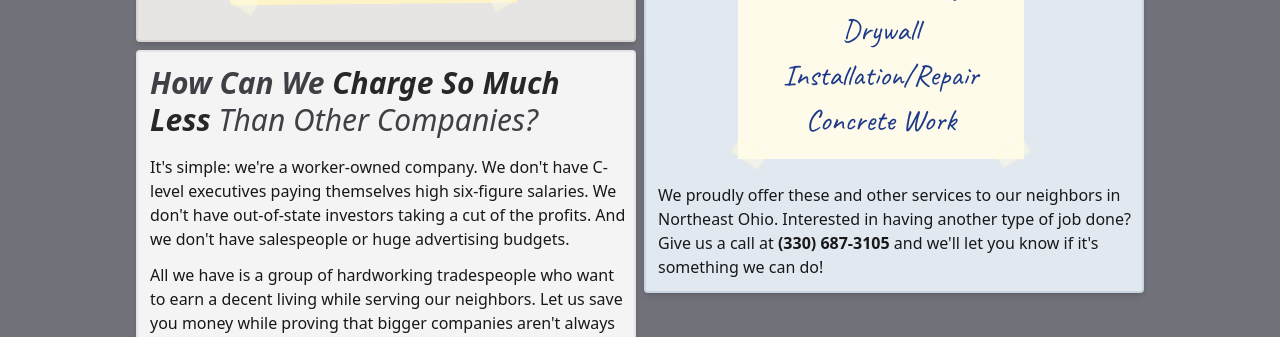
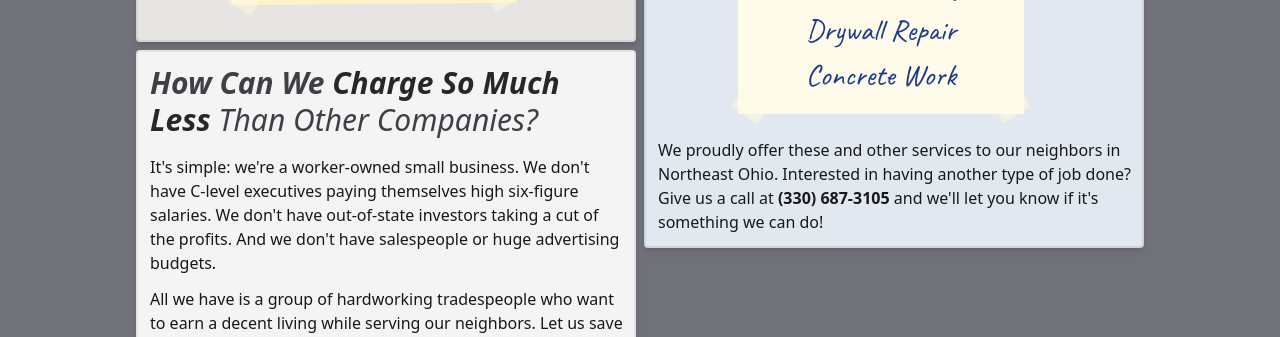
Before and after one commit to Joannamcregan/mcgee-waterproofing-site, a website: page index.html in a window 1280 px wide. Shown: the part 1740-2077 px from the top of the page. Drawn offline with Linux system fonts and the light colour scheme; a web font is replaced by a local one.

Commit message:
Add files via upload

```diff
--- a/index.html
+++ b/index.html
@@ -73,7 +73,7 @@
                 <h2 class="font-medium text-[30px] text-zinc-800 mb-2 leading-tight pb-2 text-center md:text-left">
                     <span class="font-bold text-zinc-700"><em>How Can We </span><strong class="font-bold">Charge So Much Less </strong><span class="text-zinc-700">Than Other Companies?</em></span>
                 </h2>
-                <p class="pb-3">It's simple: we're a worker-owned company. We don't have C-level executives paying themselves high six-figure salaries. We don't have out-of-state investors taking a cut of the profits. And we don't have salespeople or huge advertising budgets.</p>
+                <p class="pb-3">It's simple: we're a worker-owned small business. We don't have C-level executives paying themselves high six-figure salaries. We don't have out-of-state investors taking a cut of the profits. And we don't have salespeople or huge advertising budgets.</p>
                 <p>All we have is a group of hardworking tradespeople who want to earn a decent living while serving our neighbors. Let us save you money while proving that bigger companies aren't always better!</p>
             </div>
             <div id="reasons" class="transition-colors duration-1000 ease-in-out w-full break-inside-avoid mb-2 py-3 pl-3 pr-2 bg-zinc-200 shadow-md rounded border-2 border-zinc-300">
@@ -115,7 +115,7 @@
                     <p>Junk Removal</p>
                     <p>Power-Washing</p>
                     <p>Gutter Cleaning</p>
-                    <p>Drywall Installation/Repair</p>
+                    <p>Drywall Repair</p>
                     <p>Concrete Work</p>
                 </div>
                 <p>We proudly offer these and other services to our neighbors in Northeast Ohio. Interested in having another type of job done? Give us a call at <strong>(330) 687-3105</strong> and we'll let you know if it's something we can do!</p>
--- a/src/main.js
+++ b/src/main.js
@@ -96,91 +96,91 @@ function glowUp(){
     setTimeout(()=>  footer.classList.add('bg-[#541c46]'), 17000);
     setTimeout(()=>  footer.classList.remove('animate-unfurl'), 23000);
     //frame akron picture
-    setTimeout(()=>  akronTape0.classList.add('hidden'), 23250);
-    setTimeout(()=>  akronTape1.classList.add('hidden'), 23500);
-    setTimeout(()=>  akronTape2.classList.add('hidden'), 23750);
-    setTimeout(()=>  akronTape3.classList.add('hidden'), 24000);
-    setTimeout(()=>  akronBackground.classList.add('bg-[#6e6253]'), 24500);
-    setTimeout(()=>  akronBackground.classList.remove('bg-gradient-to-br'), 24500);
-    setTimeout(()=>  akronBackground.classList.remove('from-amber-50'), 24500);
-    setTimeout(()=>  akronBackground.classList.remove('via-amber-100'), 24500);
-    setTimeout(()=>  akronBackground.classList.remove('to-amber-50'), 24500);
-    setTimeout(()=>  akronBackground.classList.add('shadow-md'), 25000);
-    setTimeout(()=>  akronBackground.classList.add('shadow-gray-700'), 25000);
-    setTimeout(()=>  akron.classList.remove('saturate-50'), 26000);
-    setTimeout(()=>  akron.classList.remove('opacity-75'), 26000);
-    setTimeout(()=>  akron.classList.remove('contrast-60'), 26000);
-    setTimeout(()=>  akron.classList.add('shadow-inner'), 26000);
-    setTimeout(()=>  akron.classList.add('shadow-gray-700'), 26000);
-    setTimeout(()=>  akronBackground.classList.remove('rotate-[0.5deg]'), 27000);
+    setTimeout(()=>  akronTape0.classList.add('hidden'), 17250);
+    setTimeout(()=>  akronTape1.classList.add('hidden'), 17500);
+    setTimeout(()=>  akronTape2.classList.add('hidden'), 17750);
+    setTimeout(()=>  akronTape3.classList.add('hidden'), 18000);
+    setTimeout(()=>  akronBackground.classList.add('bg-[#6e6253]'), 18500);
+    setTimeout(()=>  akronBackground.classList.remove('bg-gradient-to-br'), 18500);
+    setTimeout(()=>  akronBackground.classList.remove('from-amber-50'), 18500);
+    setTimeout(()=>  akronBackground.classList.remove('via-amber-100'), 18500);
+    setTimeout(()=>  akronBackground.classList.remove('to-amber-50'), 18500);
+    setTimeout(()=>  akronBackground.classList.add('shadow-md'), 19000);
+    setTimeout(()=>  akronBackground.classList.add('shadow-gray-700'), 19000);
+    setTimeout(()=>  akron.classList.remove('saturate-50'), 20000);
+    setTimeout(()=>  akron.classList.remove('opacity-75'), 20000);
+    setTimeout(()=>  akron.classList.remove('contrast-60'), 20000);
+    setTimeout(()=>  akron.classList.add('shadow-inner'), 20000);
+    setTimeout(()=>  akron.classList.add('shadow-gray-700'), 20000);
+    setTimeout(()=>  akronBackground.classList.remove('rotate-[0.5deg]'), 21000);
     //frame mansfield picture
-    setTimeout(()=>  mansfieldTape0.classList.add('hidden'), 27250);
-    setTimeout(()=>  mansfieldTape1.classList.add('hidden'), 27500);
-    setTimeout(()=>  mansfieldTape2.classList.add('hidden'), 27750);
-    setTimeout(()=>  mansfieldTape3.classList.add('hidden'), 28000);
-    setTimeout(()=>  mansfieldBackground.classList.add('bg-[#6e6253]'), 28500);
-    setTimeout(()=>  mansfieldBackground.classList.remove('bg-gradient-to-br'), 28500);
-    setTimeout(()=>  mansfieldBackground.classList.remove('from-amber-50'), 28500);
-    setTimeout(()=>  mansfieldBackground.classList.remove('via-amber-100'), 28500);
-    setTimeout(()=>  mansfieldBackground.classList.remove('to-amber-50'), 28500);
-    setTimeout(()=>  mansfieldBackground.classList.remove('rotate-[0.3deg]'), 29000);
-    setTimeout(()=>  mansfieldBackground.classList.add('shadow-md'), 29000);
-    setTimeout(()=>  mansfieldBackground.classList.add('shadow-gray-700'), 29000);
-    setTimeout(()=>  mansfield.classList.remove('saturate-50'), 30000);
-    setTimeout(()=>  mansfield.classList.remove('opacity-75'), 30000);
-    setTimeout(()=>  mansfield.classList.remove('contrast-60'), 30000);
-    setTimeout(()=>  mansfield.classList.add('shadow-inner'), 30000);
-    setTimeout(()=>  mansfield.classList.add('shadow-gray-700'), 30000);
+    setTimeout(()=>  mansfieldTape0.classList.add('hidden'), 21250);
+    setTimeout(()=>  mansfieldTape1.classList.add('hidden'), 21500);
+    setTimeout(()=>  mansfieldTape2.classList.add('hidden'), 21750);
+    setTimeout(()=>  mansfieldTape3.classList.add('hidden'), 22000);
+    setTimeout(()=>  mansfieldBackground.classList.add('bg-[#6e6253]'), 22500);
+    setTimeout(()=>  mansfieldBackground.classList.remove('bg-gradient-to-br'), 22500);
+    setTimeout(()=>  mansfieldBackground.classList.remove('from-amber-50'), 22500);
+    setTimeout(()=>  mansfieldBackground.classList.remove('via-amber-100'), 22500);
+    setTimeout(()=>  mansfieldBackground.classList.remove('to-amber-50'), 22500);
+    setTimeout(()=>  mansfieldBackground.classList.remove('rotate-[0.3deg]'), 23000);
+    setTimeout(()=>  mansfieldBackground.classList.add('shadow-md'), 23000);
+    setTimeout(()=>  mansfieldBackground.classList.add('shadow-gray-700'), 23000);
+    setTimeout(()=>  mansfield.classList.remove('saturate-50'), 24000);
+    setTimeout(()=>  mansfield.classList.remove('opacity-75'), 24000);
+    setTimeout(()=>  mansfield.classList.remove('contrast-60'), 24000);
+    setTimeout(()=>  mansfield.classList.add('shadow-inner'), 24000);
+    setTimeout(()=>  mansfield.classList.add('shadow-gray-700'), 24000);
     //frame cleveland picture
-    setTimeout(()=>  clevelandTape0.classList.add('hidden'), 31250);
-    setTimeout(()=>  clevelandTape1.classList.add('hidden'), 31500);
-    setTimeout(()=>  clevelandTape2.classList.add('hidden'), 31750);
-    setTimeout(()=>  clevelandTape3.classList.add('hidden'), 32000);
-    setTimeout(()=>  clevelandBackground.classList.add('bg-[#6e6253]'), 32500);
-    setTimeout(()=>  clevelandBackground.classList.remove('bg-gradient-to-br'), 32500);
-    setTimeout(()=>  clevelandBackground.classList.remove('from-amber-50'), 32500);
-    setTimeout(()=>  clevelandBackground.classList.remove('via-amber-100'), 32500);
-    setTimeout(()=>  clevelandBackground.classList.remove('to-amber-50'), 32500);
-    setTimeout(()=>  clevelandBackground.classList.remove('-rotate-[0.5deg]'), 33000);
-    setTimeout(()=>  clevelandBackground.classList.add('shadow-md'), 33000);
-    setTimeout(()=>  clevelandBackground.classList.add('shadow-gray-700'), 33000);
-    setTimeout(()=>  cleveland.classList.remove('saturate-50'), 34000);
-    setTimeout(()=>  cleveland.classList.remove('opacity-75'), 34000);
-    setTimeout(()=>  cleveland.classList.remove('contrast-60'), 34000);
-    setTimeout(()=>  cleveland.classList.add('shadow-inner'), 34000);
-    setTimeout(()=>  cleveland.classList.add('shadow-gray-700'), 34000);
+    setTimeout(()=>  clevelandTape0.classList.add('hidden'), 25250);
+    setTimeout(()=>  clevelandTape1.classList.add('hidden'), 25500);
+    setTimeout(()=>  clevelandTape2.classList.add('hidden'), 25750);
+    setTimeout(()=>  clevelandTape3.classList.add('hidden'), 26000);
+    setTimeout(()=>  clevelandBackground.classList.add('bg-[#6e6253]'), 26500);
+    setTimeout(()=>  clevelandBackground.classList.remove('bg-gradient-to-br'), 26500);
+    setTimeout(()=>  clevelandBackground.classList.remove('from-amber-50'), 26500);
+    setTimeout(()=>  clevelandBackground.classList.remove('via-amber-100'), 26500);
+    setTimeout(()=>  clevelandBackground.classList.remove('to-amber-50'), 26500);
+    setTimeout(()=>  clevelandBackground.classList.remove('-rotate-[0.5deg]'), 27000);
+    setTimeout(()=>  clevelandBackground.classList.add('shadow-md'), 27000);
+    setTimeout(()=>  clevelandBackground.classList.add('shadow-gray-700'), 27000);
+    setTimeout(()=>  cleveland.classList.remove('saturate-50'), 28000);
+    setTimeout(()=>  cleveland.classList.remove('opacity-75'), 28000);
+    setTimeout(()=>  cleveland.classList.remove('contrast-60'), 28000);
+    setTimeout(()=>  cleveland.classList.add('shadow-inner'), 28000);
+    setTimeout(()=>  cleveland.classList.add('shadow-gray-700'), 28000);
     //frame house picture
-    setTimeout(()=>  houseTape0.classList.add('hidden'), 32250);
-    setTimeout(()=>  houseTape1.classList.add('hidden'), 32500);
-    setTimeout(()=>  houseTape2.classList.add('hidden'), 32750);
-    setTimeout(()=>  houseTape3.classList.add('hidden'), 33000);
-    setTimeout(()=>  houseBackground.classList.add('bg-[#6e6253]'), 33500);
-    setTimeout(()=>  houseBackground.classList.remove('bg-gradient-to-br'), 33500);
-    setTimeout(()=>  houseBackground.classList.remove('from-amber-50'), 33500);
-    setTimeout(()=>  houseBackground.classList.remove('via-amber-100'), 33500);
-    setTimeout(()=>  houseBackground.classList.remove('to-amber-50'), 33500);
-    setTimeout(()=>  houseBackground.classList.remove('-rotate-[-0.5deg]'), 34000);
-    setTimeout(()=>  houseBackground.classList.add('shadow-md'), 34000);
-    setTimeout(()=>  houseBackground.classList.add('shadow-gray-700'), 34000);
-    setTimeout(()=>  house.classList.remove('saturate-50'), 35000);
-    setTimeout(()=>  house.classList.remove('opacity-75'), 35000);
-    setTimeout(()=>  house.classList.remove('contrast-60'), 35000);
-    setTimeout(()=>  house.classList.add('shadow-inner'), 35000);
-    setTimeout(()=>  house.classList.add('shadow-gray-700'), 35000);
+    setTimeout(()=>  houseTape0.classList.add('hidden'), 23250);
+    setTimeout(()=>  houseTape1.classList.add('hidden'), 23500);
+    setTimeout(()=>  houseTape2.classList.add('hidden'), 23750);
+    setTimeout(()=>  houseTape3.classList.add('hidden'), 24000);
+    setTimeout(()=>  houseBackground.classList.add('bg-[#6e6253]'), 24500);
+    setTimeout(()=>  houseBackground.classList.remove('bg-gradient-to-br'), 24500);
+    setTimeout(()=>  houseBackground.classList.remove('from-amber-50'), 24500);
+    setTimeout(()=>  houseBackground.classList.remove('via-amber-100'), 24500);
+    setTimeout(()=>  houseBackground.classList.remove('to-amber-50'), 24500);
+    setTimeout(()=>  houseBackground.classList.remove('-rotate-[-0.5deg]'), 25000);
+    setTimeout(()=>  houseBackground.classList.add('shadow-md'), 25000);
+    setTimeout(()=>  houseBackground.classList.add('shadow-gray-700'), 25000);
+    setTimeout(()=>  house.classList.remove('saturate-50'), 26000);
+    setTimeout(()=>  house.classList.remove('opacity-75'), 26000);
+    setTimeout(()=>  house.classList.remove('contrast-50'), 26000);
+    setTimeout(()=>  house.classList.add('shadow-inner'), 26000);
+    setTimeout(()=>  house.classList.add('shadow-gray-700'), 26000);
     //make services list white board
-    setTimeout(()=>  serviceTape0.classList.add('hidden'), 35250);
-    setTimeout(()=>  serviceTape1.classList.add('hidden'), 35500);
-    setTimeout(()=>  serviceTape2.classList.add('hidden'), 35750);
-    setTimeout(()=>  serviceTape3.classList.add('hidden'), 36000);
-    setTimeout(()=>  serviceList.classList.add('bg-white'), 36000);
-    setTimeout(()=>  serviceList.classList.remove('bg-amber-50'), 36000);
-    setTimeout(()=>  serviceList.classList.add('border-gray-100'), 36000);
-    setTimeout(()=>  serviceList.classList.add('rounded'), 36000);
-    setTimeout(()=>  serviceList.classList.add('border-8'), 36000);
-    setTimeout(()=>  serviceList.classList.add('font-salsa'), 37000);
-    setTimeout(()=>  serviceList.classList.add('text-[25px]'), 37000);
-    setTimeout(()=>  serviceList.classList.remove('font-caveat'), 37000);
-    setTimeout(()=>  serviceList.classList.remove('text-[30px]'), 37000);
-    setTimeout(()=>  serviceList.classList.add('shadow-md'), 38000);
-    setTimeout(()=>  serviceList.classList.add('shadow-gray-700'), 38000);
+    setTimeout(()=>  serviceTape0.classList.add('hidden'), 26250);
+    setTimeout(()=>  serviceTape1.classList.add('hidden'), 26500);
+    setTimeout(()=>  serviceTape2.classList.add('hidden'), 26750);
+    setTimeout(()=>  serviceTape3.classList.add('hidden'), 27000);
+    setTimeout(()=>  serviceList.classList.add('bg-white'), 27000);
+    setTimeout(()=>  serviceList.classList.remove('bg-amber-50'), 27000);
+    setTimeout(()=>  serviceList.classList.add('border-gray-100'), 27000);
+    setTimeout(()=>  serviceList.classList.add('rounded'), 27000);
+    setTimeout(()=>  serviceList.classList.add('border-8'), 27000);
+    setTimeout(()=>  serviceList.classList.add('font-salsa'), 28000);
+    setTimeout(()=>  serviceList.classList.add('text-[25px]'), 28000);
+    setTimeout(()=>  serviceList.classList.remove('font-caveat'), 28000);
+    setTimeout(()=>  serviceList.classList.remove('text-[30px]'), 28000);
+    setTimeout(()=>  serviceList.classList.add('shadow-md'), 29000);
+    setTimeout(()=>  serviceList.classList.add('shadow-gray-700'), 29000);
 }
```
